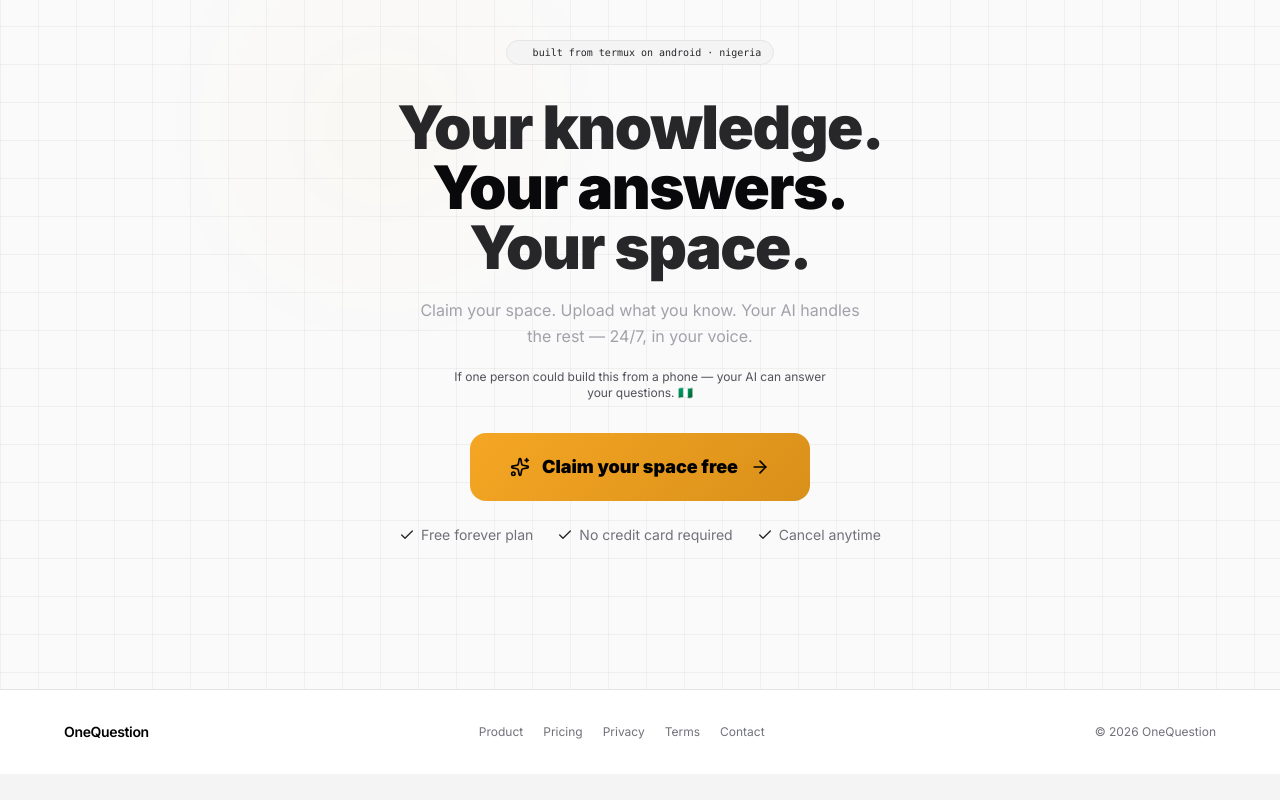
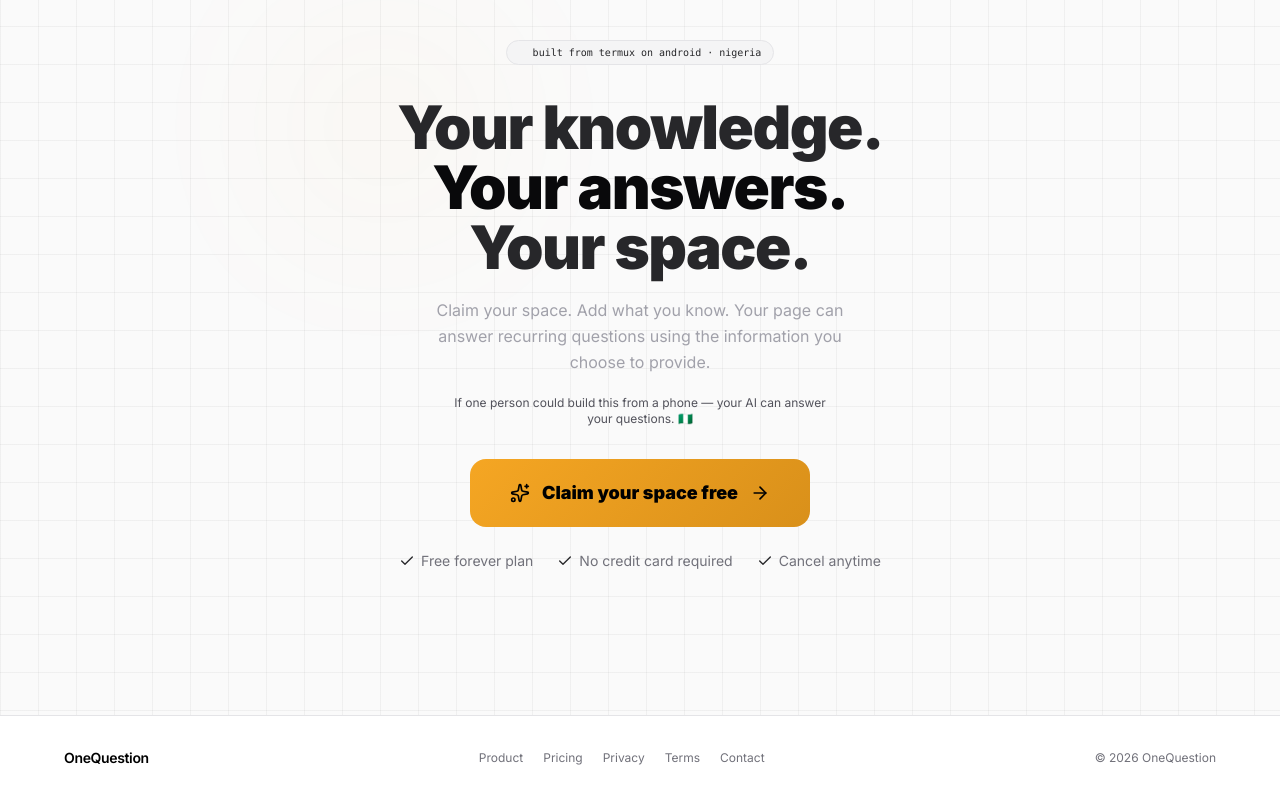
Before and after one commit to onequestionspace/onequestion_space, a Next.js app: page / in a window 1280 px wide. Shown: the part 5066-5866 px from the top of the page. Before the commit the page ends 5840 px from the top, so only its background shows below. Built offline with nearby package versions, Linux system fonts and the light colour scheme; no server answers.

Commit message:
Set realistic expectations in final CTA

```diff
--- a/components/CTASection.tsx
+++ b/components/CTASection.tsx
@@ -35,7 +35,7 @@ export function CTASection() {
           </h2>
 
           <p className="text-base text-zinc-400 mb-5 max-w-md mx-auto leading-relaxed">
-            Claim your space. Upload what you know. Your AI handles the rest — 24/7, in your voice.
+            Claim your space. Add what you know. Your page can answer recurring questions using the information you choose to provide.
           </p>
 
           <p className="text-xs text-zinc-600 mb-8 max-w-sm mx-auto">
```
